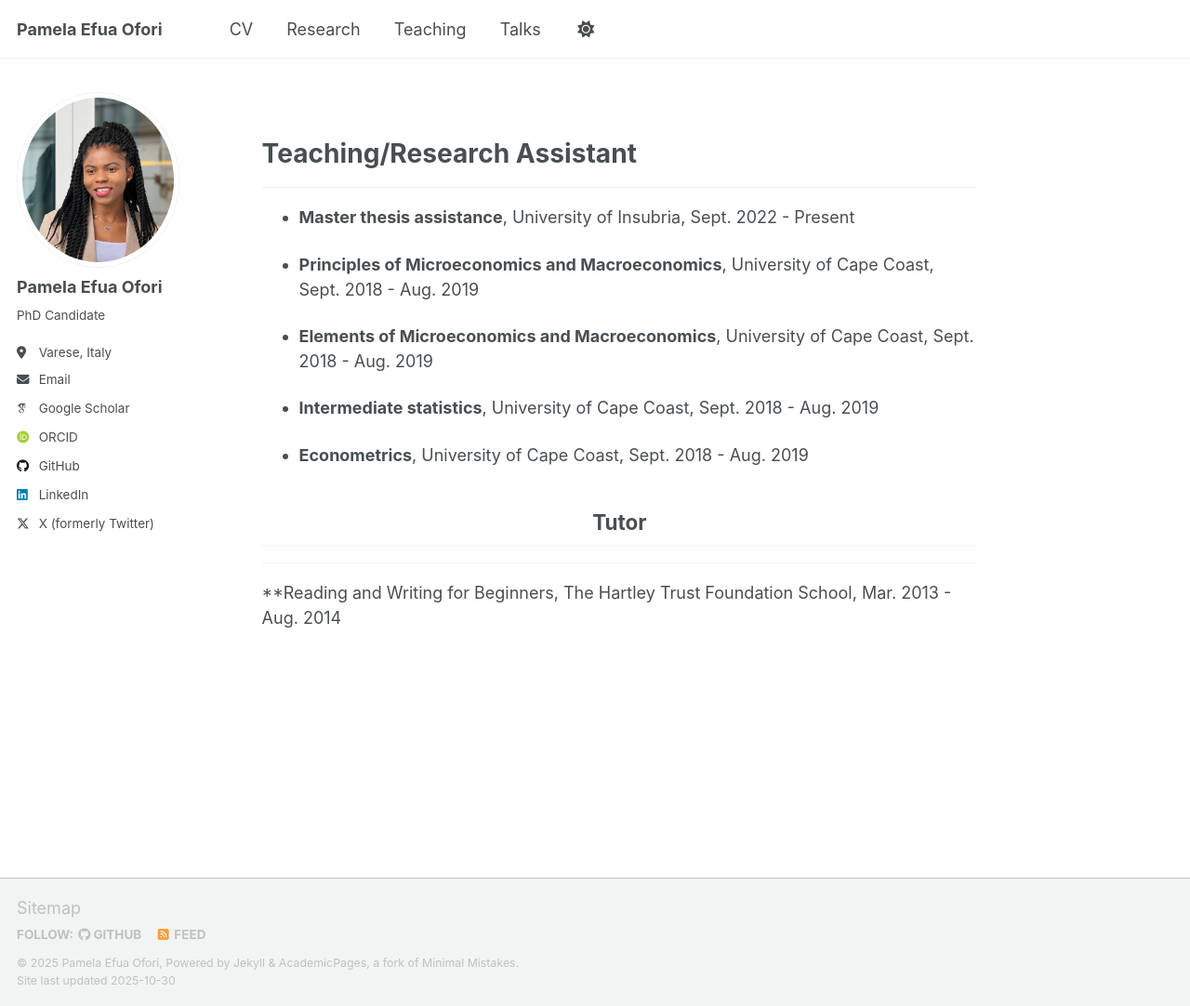
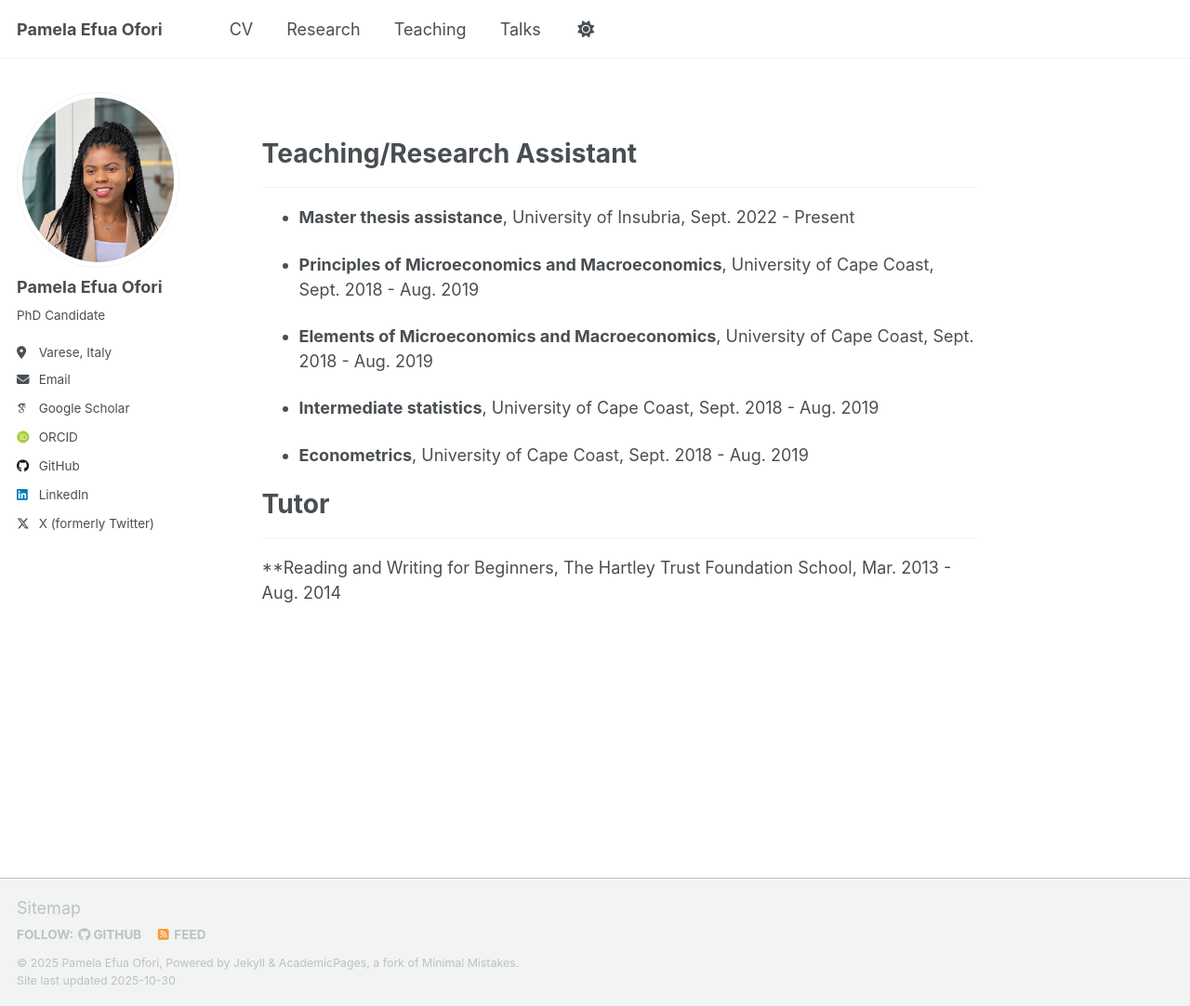
Before and after one commit to PEOFORI/peofori.github.io, a Jekyll site: the page built from _pages/teachings.md, in a window 1280 px wide and 1082 px high. Shown: the whole window at 93% size. Built offline with Jekyll 4.4.1, drawn with Linux system fonts in a browser that asks for light colours; some web fonts are replaced; a script that is not in the unit is left out.

```diff
--- a/_pages/teachings.md
+++ b/_pages/teachings.md
@@ -27,6 +27,6 @@ height="0" width="0" style="display:none;visibility:hidden"></iframe></noscript>
 
 
 
-## <center> Tutor  </center>
+# Tutor
 - - -
 **Reading and Writing for Beginners, The Hartley Trust Foundation School, Mar. 2013 - Aug. 2014 <br/>
```
